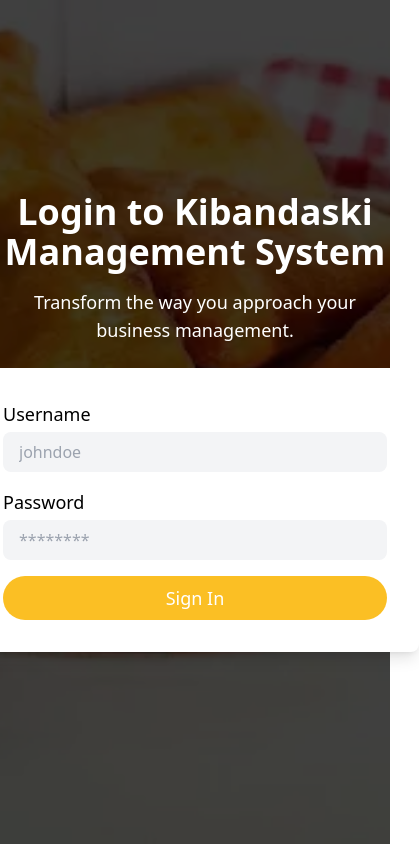
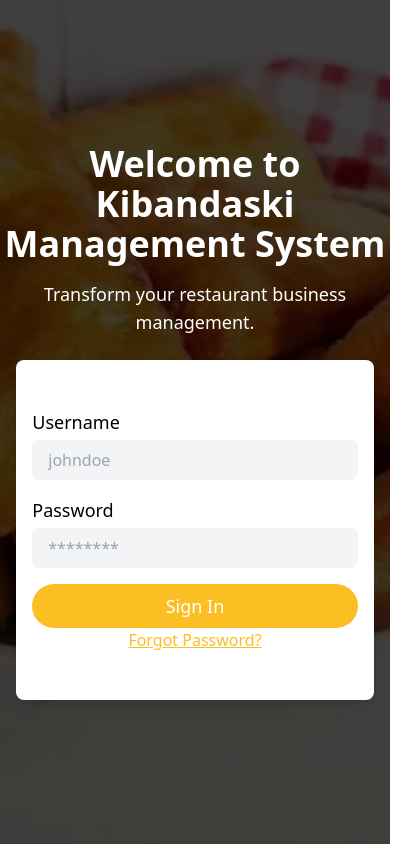
Before and after one commit to Matuwamai/kibandaski_restaurant_system, a React (Create React App) app in the folder frontend/: page /login in a window 390 px wide. Shown: the whole page, 419 px wide, since content can reach past the window. Built offline with nearby package versions, Linux system fonts and the light colour scheme; no server answers.

Commit message:
Fix mobile responsiveness on login page

```diff
--- a/frontend/src/auth/Login.jsx
+++ b/frontend/src/auth/Login.jsx
@@ -1,4 +1,5 @@
 import React, { useEffect, useState } from "react";
+import {Link} from "react-router-dom"
 import { useDispatch, useSelector } from "react-redux";
 import Loading from "../utils/Loading";
 import Message from "../utils/Message";
@@ -31,15 +32,15 @@
         backgroundImage: `url('/assets/mandazi.webp')`,
       }}
     >
-      <div className='bg-opacity-75 h-full bg-black flex flex-col justify-center items-center'>
+      <div className='w-screen bg-opacity-75 h-full bg-black flex flex-col justify-center items-center'>
         <h1 className='text-4xl lg:text-5xl font-semibold mb-4 text-white text-center'>
-          Login to Kibandaski Management System
+          Welcome to Kibandaski Management System
         </h1>
         <p className='text-lg mb-6 text-white text-center'>
-          Transform the way you approach your business management.
+          Transform your restaurant business management.
         </p>
-        <div className='bg-white p-8 rounded-lg shadow-lg'>
-          <form onSubmit={handleLogin}>
+        <div className='w-11/12 md:w-2/6 bg-white py-8 md:px-8 rounded-lg shadow-lg'>
+          <form className="w-full p-4 md:px-0" onSubmit={handleLogin}>
             {loading ? <Loading /> : error && <Message>{error}</Message>}
             <div className='mb-4'>
               <label htmlFor='schoolName' className='block text-lg mb-1'>
@@ -51,7 +52,7 @@
                 name='username'
                 value={username}
                 onChange={(e) => setUsername(e.target.value)}
-                className='w-full bg-gray-100 text-gray-800 rounded-lg py-2 px-4'
+                className='w-full bg-gray-100 text-gray-800 rounded-lg py-2 px-4 focus:outline-amber-500'
                 placeholder='johndoe'
                 required
               />
@@ -66,7 +67,7 @@
                 name='password'
                 value={password}
                 onChange={(e) => setPassword(e.target.value)}
-                className='w-full bg-gray-100 text-gray-800 rounded-lg py-2 px-4'
+                className='w-full bg-gray-100 text-gray-800 rounded-lg py-2 px-4 focus:outline-amber-500'
                 placeholder='********'
                 required
               />
@@ -76,10 +77,11 @@
             <div className='text-center'>
               <button
                 type='submit'
-                className='bg-amber-400 w-96 hover:bg-amber-500 text-white text-lg py-2 px-6 rounded-full inline-block transition duration-300 ease-in-out'
+                className='w-full bg-amber-400 hover:bg-amber-500 text-white text-lg py-2 px-6 rounded-full inline-block transition duration-300 ease-in-out'
               >
                 Sign In
               </button>
+              <Link to='/reset-password' className="text-amber-400 pt-2 underline cursor-pointer">Forgot Password?</Link>
             </div>
           </form>
         </div>
--- a/frontend/src/navigation/Sidebar.jsx
+++ b/frontend/src/navigation/Sidebar.jsx
@@ -4,8 +4,8 @@
 import { useDispatch, useSelector } from "react-redux";
 import { logout } from "../redux/actions/userActions";
 import { closeSidebar, toggleSidebar } from "../redux/slices/navSlices";
-import { FaCheck } from "react-icons/fa";
-import { IoIosArrowDropdownCircle } from "react-icons/io";
+// import { FaCheck } from "react-icons/fa";
+// import { IoIosArrowDropdownCircle } from "react-icons/io";
 
 const Sidebar = ({ links }) => {
   const { isCollapsed } = useSelector((state) => state.nav);
@@ -28,14 +28,14 @@
     }
   }, [dispatch, pathname]);
 
-  function dropdown() {
-    document.querySelector("#submenu").classList.toggle("hidden");
-    document.querySelector("#arrow").classList.toggle("rotate-0");
-  }
+  // function dropdown() {
+  //   document.querySelector("#submenu").classList.toggle("hidden");
+  //   document.querySelector("#arrow").classList.toggle("rotate-0");
+  // }
 
-  useEffect(() => {
-    dropdown()
-  }, [])
+  // useEffect(() => {
+  //   dropdown()
+  // }, [])
 
   return (
     <aside
@@ -83,19 +83,19 @@
                         }`
                   }
                 >
-                  <div className='flex gap-2 relative' onClick={dropdown}>
+                  <div className='flex gap-2 relative'>
                     {iconClass}
                     {!isCollapsed && <h6 className='my-auto'>{title}</h6>}
-                    <span
+                    {/* <span
                       class='rotate-180 absolute right-0 top-0.5 bottom-0 my-auto'
                       id='arrow'
                     >
                       {!isCollapsed && link?.subLinks && (
                         <IoIosArrowDropdownCircle />
                       )}
-                    </span>
+                    </span> */}
                   </div>
-                  {link?.subLinks && (
+                  {/* {link?.subLinks && (
                     <div className='mt-0 ml-5 flex flex-col' id='submenu'>
                       {link?.subLinks?.map((subLink) => {
                         return (
@@ -114,7 +114,7 @@
                         );
                       })}
                     </div>
-                  )}
+                  )} */}
                 </NavLink>
               </li>
             );
```
